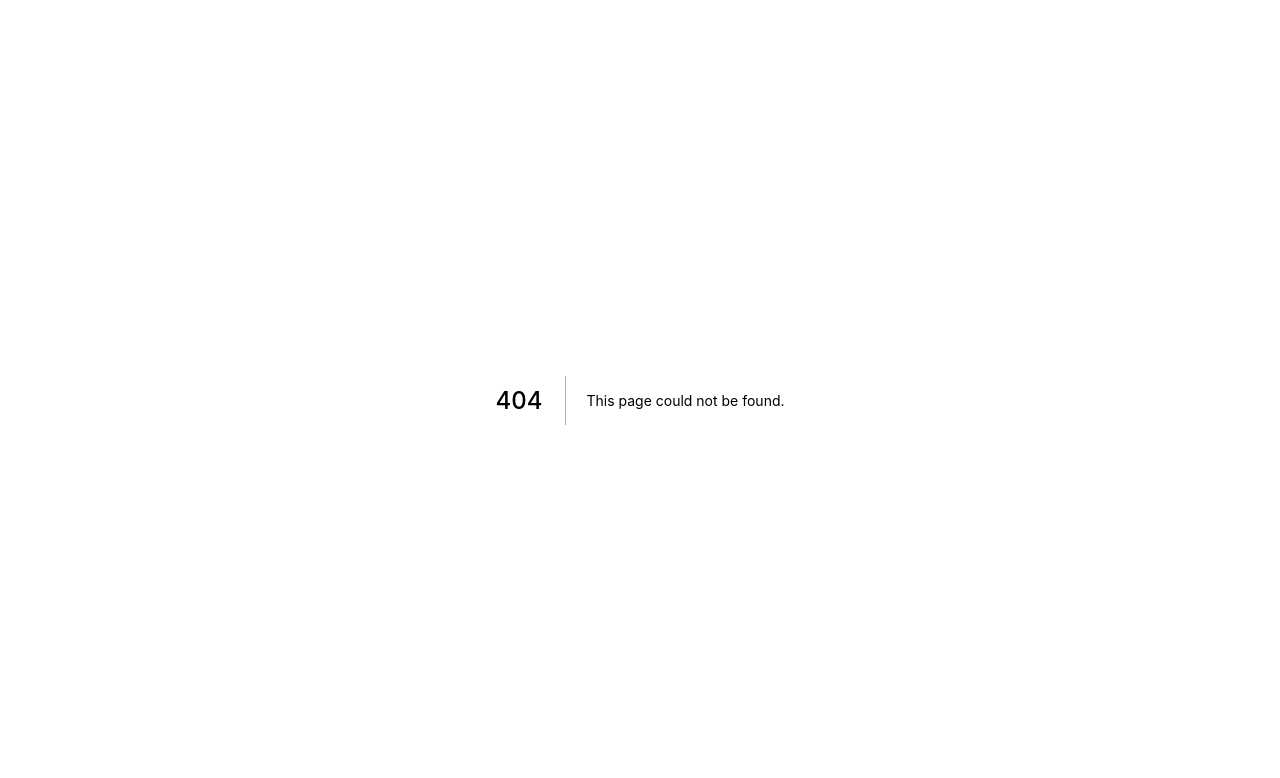
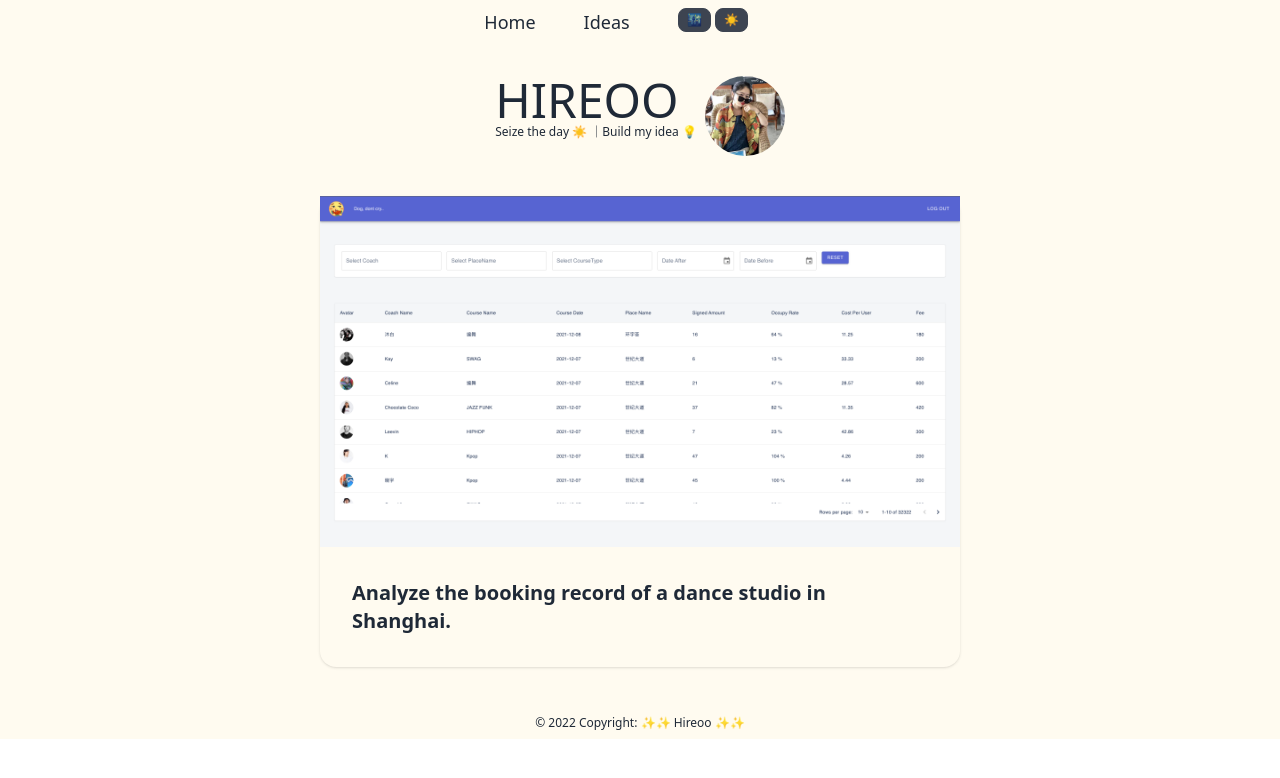
Before and after one commit to lyquita/blogv3, a Next.js app: page /ideas in a window 1280 px wide. Before the commit this address had no page. Shown: the top 778 px of the page. Built offline with nearby package versions, Linux system fonts and the light colour scheme.

Commit message:
add ideas

```diff
--- /dev/null
+++ b/components/ideas/admin-dance.tsx
@@ -0,0 +1,25 @@
+import adminDance from "../../assets/image/admin-dance.png";
+import Image from "next/image";
+import Link from "next/link";
+
+const AdminDance = () => {
+  return (
+    <div>
+      <Link href="https://admin-dance.hireoo.fun">
+        <a target="_blank">
+          <div className="card bg-[#FFFBF0]  hover:text-[#5bd692]  cursor-pointer shadow">
+            <Image src={adminDance} alt="" />
+            <div className="card-body">
+              <p className="card-title">
+                {" "}
+                Analyze the booking record of a dance studio in Shanghai.{" "}
+              </p>
+            </div>
+          </div>
+        </a>
+      </Link>
+    </div>
+  );
+};
+
+export default AdminDance;
--- a/components/layout.tsx
+++ b/components/layout.tsx
@@ -11,10 +11,7 @@ const Layout: React.FC<{}> =({children})=>{
                    <Link href="/">Home</Link>
                </li>
                <li >
-                   <Link href="/posts/">Post</Link>
-               </li>
-               <li >
-                   <Link href="/thinkings/">Thinking</Link>
+                   <Link href="/ideas/">Ideas</Link>
                </li>
                <li className="flex">
                  <button className="btn btn-xs mr-1" onClick={()=>{setTheme('dark')}}>🌃</button>
--- /dev/null
+++ b/pages/ideas.tsx
@@ -0,0 +1,37 @@
+import AdminDance from "../components/ideas/admin-dance";
+import Layout from "../components/layout";
+import Image from "next/image";
+import Avatar from "../assets/image/avatar.jpeg";
+
+const Ideas = () => {
+  return (
+    <div>
+      <Layout>
+        <div className="flex my-10 justify-center">
+          <div className="mr-2">
+            <h1 className="text-5xl">HIREOO</h1>
+            <p>Seize the day ☀️ ｜Build my idea 💡</p>
+          </div>
+          <div className="flex justify-center">
+            <Image
+              src={Avatar}
+              width={80}
+              height={80}
+              className="rounded-full"
+              alt=""
+            />
+          </div>
+        </div>
+        <div>
+          <AdminDance />
+        </div>
+        <footer className="mt-12 flex justify-center">
+        © 2022 Copyright: ✨✨ Hireoo ✨✨
+      </footer>
+      </Layout>
+
+    </div>
+  );
+};
+
+export default Ideas;
```
Also changed, not shown: assets/image/admin-dance.png (added), 1 other file (tests, documents, lock files or other folders).
